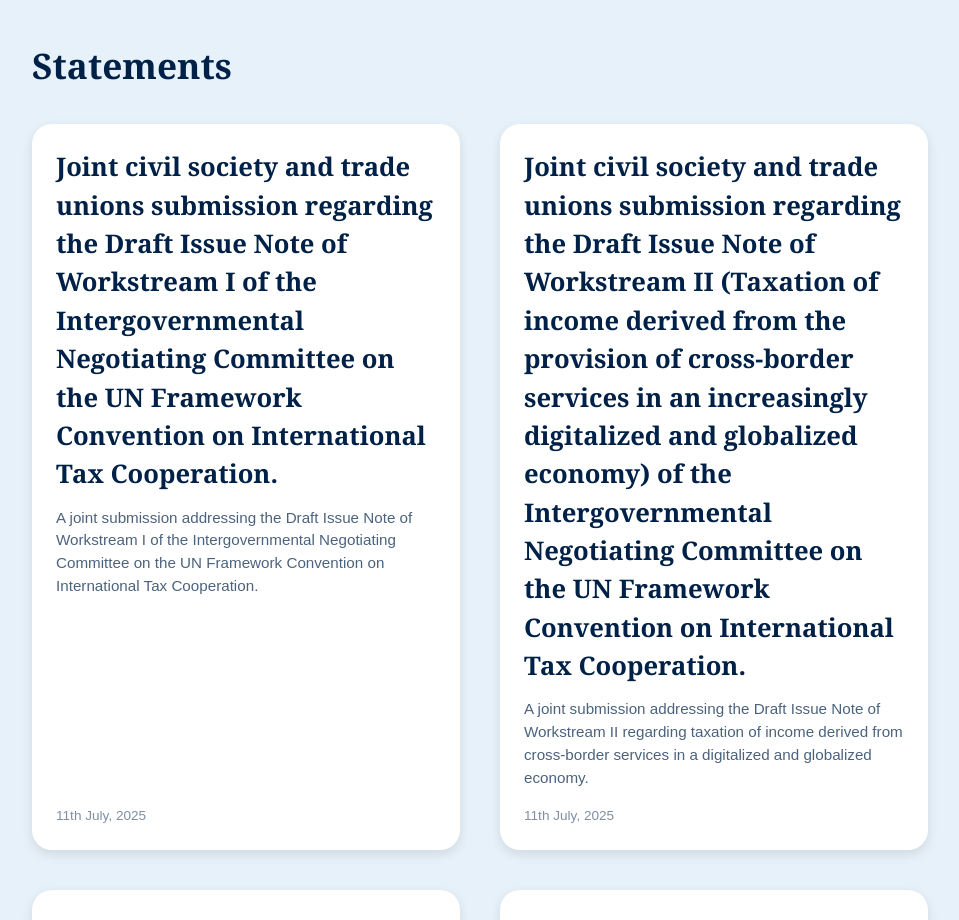
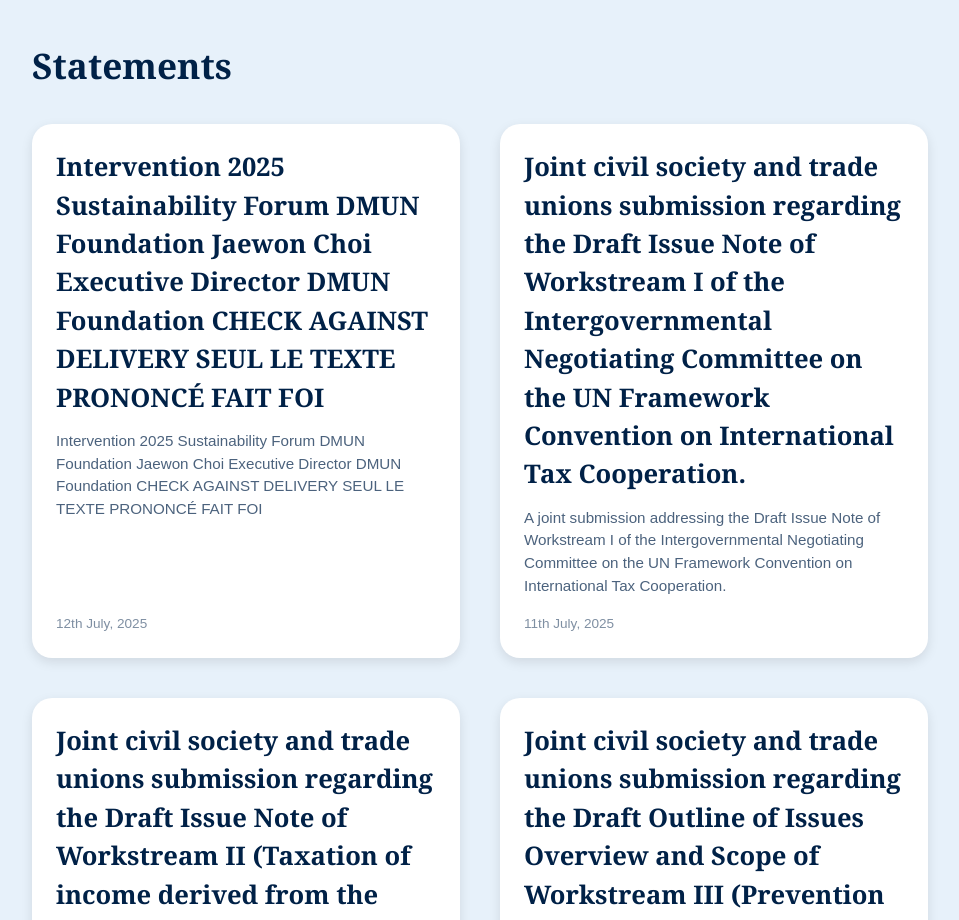
Before and after one commit to Atharvsingh112/DMUN-Foundation, a React (Vite) app: page /Publications in a window 1280 px wide. Shown: the part 780-1700 px from the top of the page, without its empty margins (160-1119 px from the left). Built offline with nearby package versions, Linux system fonts and the light colour scheme.

Commit message:
Add statement s-4 for 2025 Sustainability Forum (Jaewon Choi) to Publications page

```diff
--- a/src/pages/Publications.jsx
+++ b/src/pages/Publications.jsx
@@ -240,6 +240,14 @@ const PublicationDate = styled.p`
 const statements =
     [
       {
+        id: 's-4',
+        image: null,
+        title: 'Intervention 2025 Sustainability Forum DMUN Foundation Jaewon Choi Executive Director DMUN Foundation CHECK AGAINST DELIVERY SEUL LE TEXTE PRONONCÉ FAIT FOI',
+        summary: 'Intervention 2025 Sustainability Forum DMUN Foundation Jaewon Choi Executive Director DMUN Foundation CHECK AGAINST DELIVERY SEUL LE TEXTE PRONONCÉ FAIT FOI',
+        date: '12th July, 2025',
+        link: '/Statement-4.pdf',
+      },
+      {
         id: 's-3',
         image: null,
         title: 'Joint civil society and trade unions submission regarding the Draft Issue Note of Workstream I of the Intergovernmental Negotiating Committee on the UN Framework Convention on International Tax Cooperation.',
```
Also changed, not shown: 1 other file (tests, documents, lock files or other folders).
